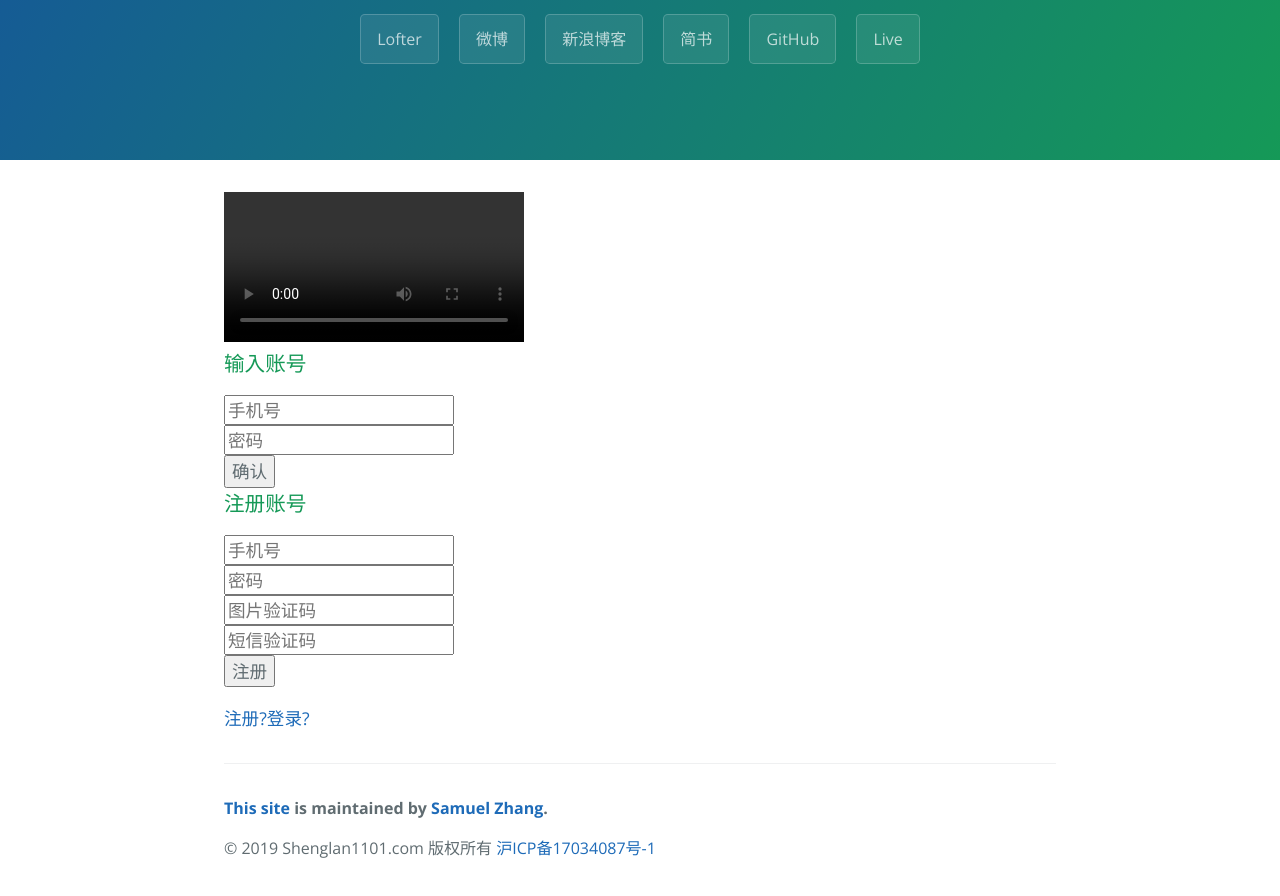
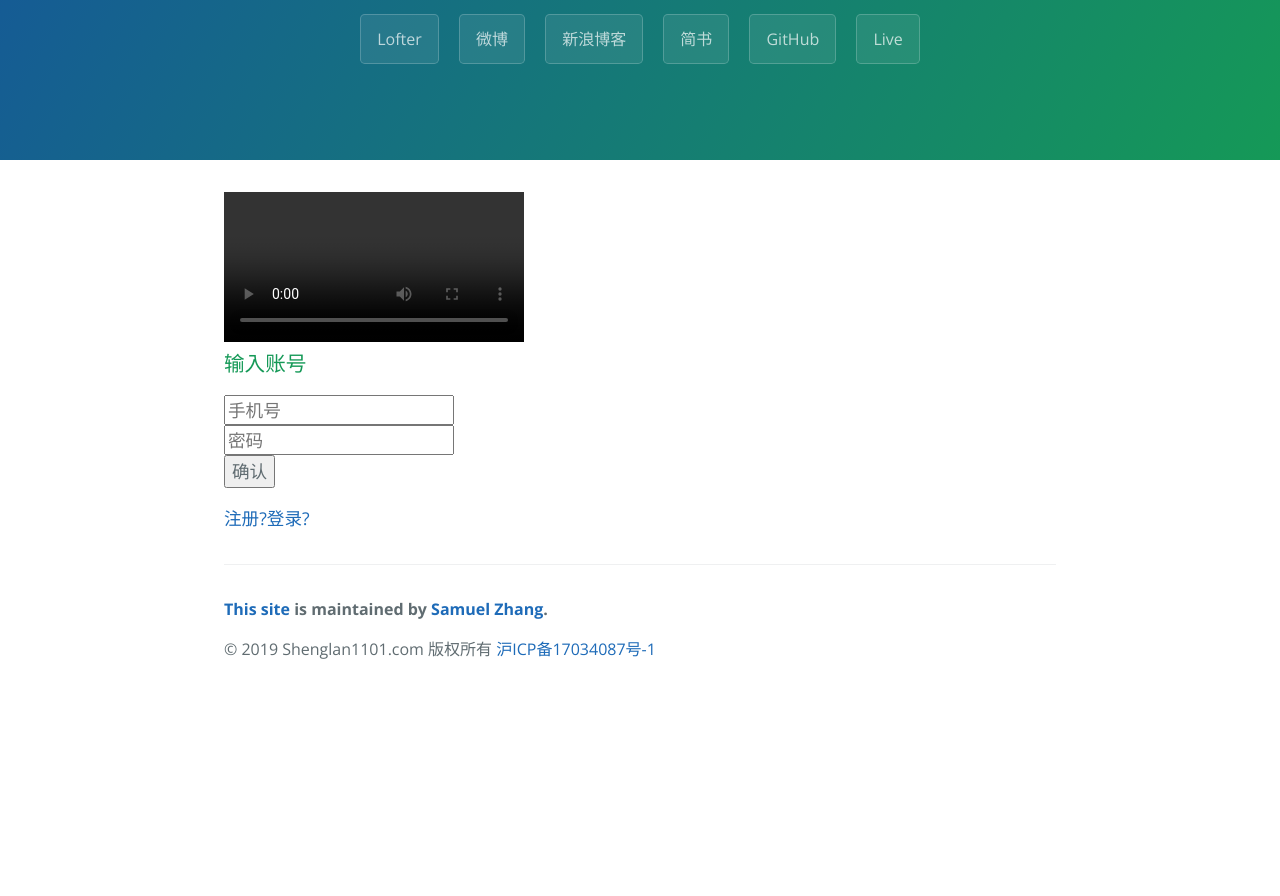
Before and after one commit to legendsnow/wsssue, a plain HTML site: page hbolive.html in a window 1280 px wide. Shown: the part 176-1072 px from the top of the page. After the commit the page ends 885 px from the top, so only its background shows below. Drawn offline with nearby package versions, Linux system fonts and the light colour scheme.

Commit message:
Update hbolive.html

```diff
--- a/hbolive.html
+++ b/hbolive.html
@@ -24,7 +24,7 @@
     </section>
 
     <section class="main-content">
-	 <div class="container">
+   <div class="container">
     <video id="video" controls></video>
 	<aside>
         <form id="form_login">
@@ -37,25 +37,8 @@
           </div>
           <div><button id="login_btn" type="button">确认</button></div>
         </form>
-        <form id="form_reg">
-          <h3>注册账号</h3>
-          <div>
-            <input id="reg_acc" type="text" placeholder="手机号" name="reg_acc" required="required">
-          </div>
-          <div>
-            <input id="reg_pwd" type="password" placeholder="密码" name="reg_pwd" required="required">
-          </div>
-          <div id="reg_img"></div><input type="hidden" id="reg_img_id" name="reg_img_id" value="0">
-          <div>
-            <input id="reg_img_txt" type="text" placeholder="图片验证码" name="reg_img_txt" required="required">
-          </div>
-          <div>
-            <input id="reg_sms" type="text" placeholder="短信验证码" name="reg_sms" required="required">
-          </div>
-          <div><button id="reg_btn" type="button">注册</button></div>
-        </form>
         <p><a id="to_reg" href="#">注册?</a><a id="to_login" href="#">登录?</a></p>
-		</div>
+    </div>
 
 
       <footer class="site-footer">
```
